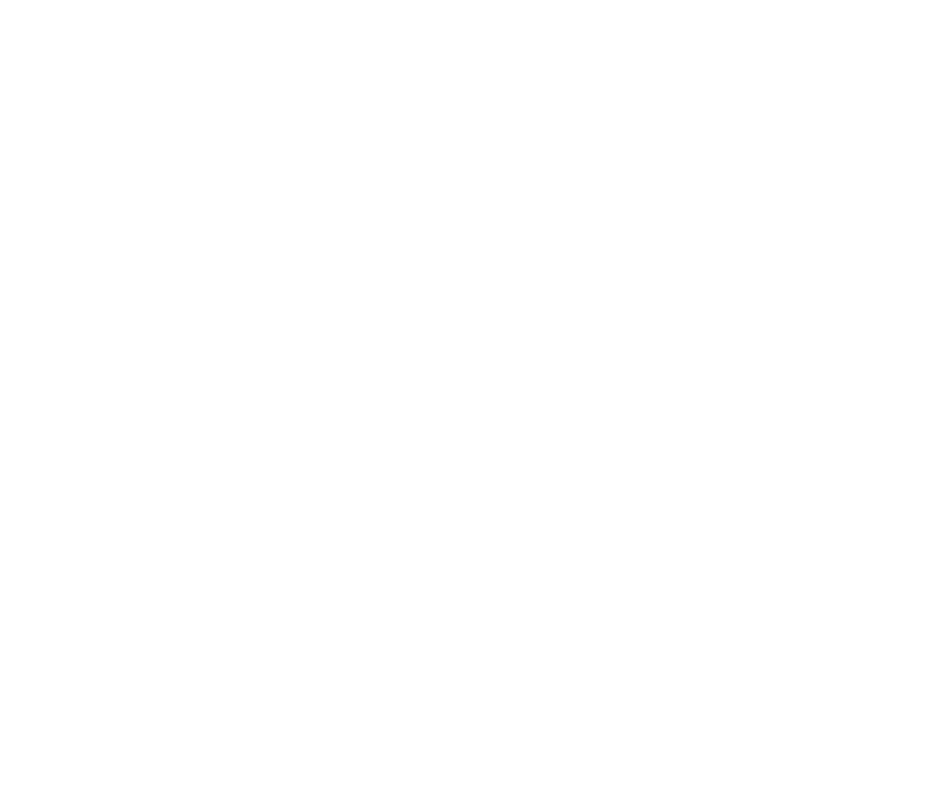
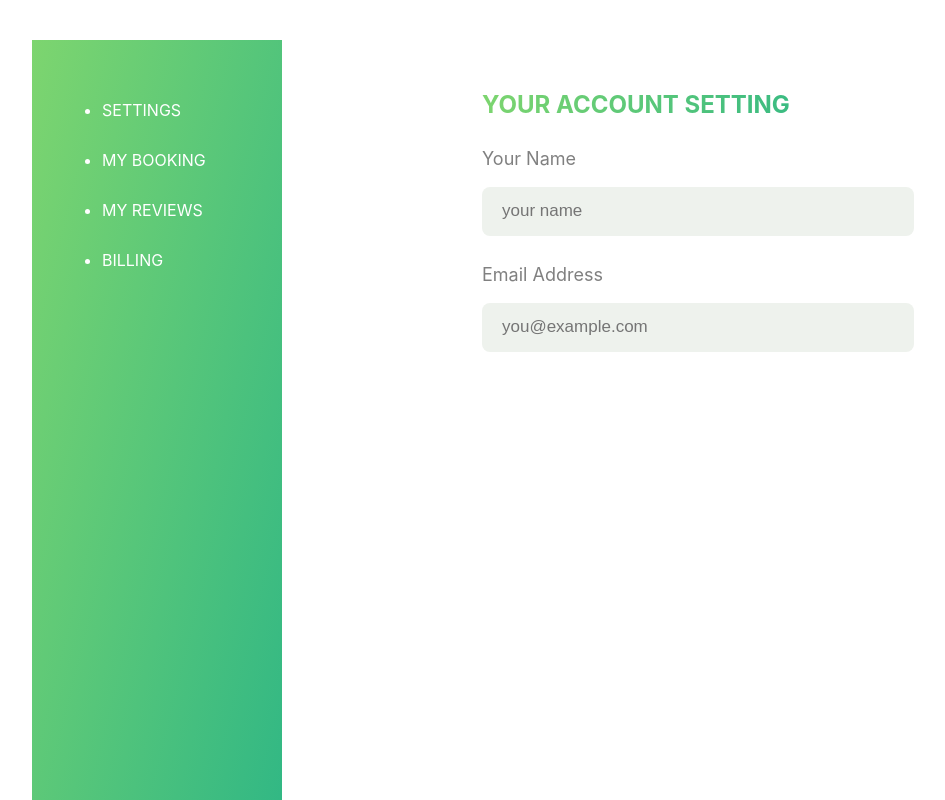
Before and after one commit to dbsSensei/reman-fe, a React (Create React App) app: page /profile in a window 1280 px wide. Shown: the top 800 px of the page, without its empty margins (8-953 px from the left). Built offline with nearby package versions, Linux system fonts and the light colour scheme.

Commit message:
create profile.js and profilepage.js

```diff
--- a/src/App.js
+++ b/src/App.js
@@ -2,6 +2,7 @@
 import { BrowserRouter as Router, Route } from 'react-router-dom';
 import Login from './pages/LoginPage';
 import Register from './pages/RegisterPage';
+import Profile from './pages/ProfilePage';
 import Aux from 'components/Aux';
 
 import Home from './pages/Home';
@@ -15,6 +16,7 @@
         <Route exact path="/aux" component={Aux} />
         <Route exact path="/register" component={Register} />
         <Route exact path="/login" component={Login} />
+        <Route exact path="/profile" component={Profile} />
       </Router>
     </>
   );
--- /dev/null
+++ b/src/components/Profile/index.css
@@ -0,0 +1,52 @@
+.container_profile {
+    display: flex;
+    flex-direction: row;
+    margin: 40px;
+}
+
+.menu_sidebar {
+    width: 25%;
+    height: 1000px;
+    background-image: linear-gradient(to right bottom, #7dd56f, #28b487);
+}
+
+.profile_area {
+    width: 75%;
+    height: 1000px;
+    background-color: white;
+    margin: 30px 0 0 200px ;
+}
+
+.main_menubar li a {
+    list-style: none;
+    text-decoration: none;
+    margin-bottom: 30px;
+    color: white;
+}
+
+.main_menubar li {
+    margin-left: 30px ;
+    margin-top: 30px;
+}
+
+.main_menubar {
+    /* list-style: none; */
+    text-transform: uppercase;
+    color: white;
+
+}
+
+.color_h2_profile {
+    width: 395px;
+    height: 40px;
+    /* background-image: webkit-gradient( linear, left top, right top, from(#7dd56f), to(#28b487) ); */
+    background-image: linear-gradient(to right, #7dd56f, #28b487);
+    -webkit-background-clip: text;
+}
+
+.setting_h2 {
+    text-transform: uppercase;
+    background: -webkit-linear-gradient(to right, #7dd56f, #28b487);
+    -webkit-background-clip: text;
+    -webkit-text-fill-color: transparent;
+}
--- /dev/null
+++ b/src/components/Profile/index.js
@@ -0,0 +1,65 @@
+import React, { useState } from 'react';
+import './index.css';
+
+export default function Profile() {
+  const [name, setName] = useState('');
+  const [email, setEmail] = useState('');
+
+  const nameHandler = event => {
+    setName(event.target.value);
+  };
+
+  const emailHandler = event => {
+    setEmail(event.target.value);
+  };
+
+  return (
+    <div className="container_profile">
+      <div className="menu_sidebar">
+        <ul className="main_menubar">
+          <li style={{ marginTop: 60 }}>
+            <a href="">settings</a>
+          </li>
+          <li>
+            <a href="">my booking</a>
+          </li>
+          <li>
+            <a href="">my reviews</a>
+          </li>
+          <li>
+            <a href="">billing</a>
+          </li>
+        </ul>
+      </div>
+      <div className="profile_area">
+        <div className="color_h2_profile">
+          <div className="setting_h2">
+            <h2>your account setting</h2>
+          </div>
+        </div>
+        <form onSubmit="">
+          <div className="form-your-name">
+            <p className="title-text">Your Name</p>
+            <input
+              type="text"
+              className="input-form your-name"
+              placeholder="your name"
+              value={name}
+              onChange={nameHandler}
+            />
+          </div>
+          <div className="form-email">
+            <p className="title-text">Email Address</p>
+            <input
+              type="text"
+              className="input-form form-email"
+              placeholder="you@example.com"
+              value={email}
+              onChange={emailHandler}
+            />
+          </div>
+        </form>
+      </div>
+    </div>
+  );
+}
--- a/src/components/Register/index.js
+++ b/src/components/Register/index.js
@@ -62,6 +62,7 @@
       <div className="container-register">
         <div className="card-register">
           <h1 className="title-register">Create your account!</h1>
+          <p className="title-text">Email Address</p>
           <form onSubmit={clickHandler}>
             <div className="form-your-name">
               <p className="title-text">Your Name</p>
@@ -74,7 +75,6 @@
               />
             </div>
             <div className="form-email">
-              <p className="title-text">Email Address</p>
               <input
                 type="text"
                 className="input-form form-email"
--- /dev/null
+++ b/src/pages/ProfilePage.js
@@ -0,0 +1,11 @@
+import React from 'react';
+
+import Profile from '../components/Profile/index';
+
+export default function ProfilePage() {
+  return (
+    <div>
+      <Profile />
+    </div>
+  );
+}
```
Also changed, not shown: 1 other file (tests, documents, lock files or other folders).
